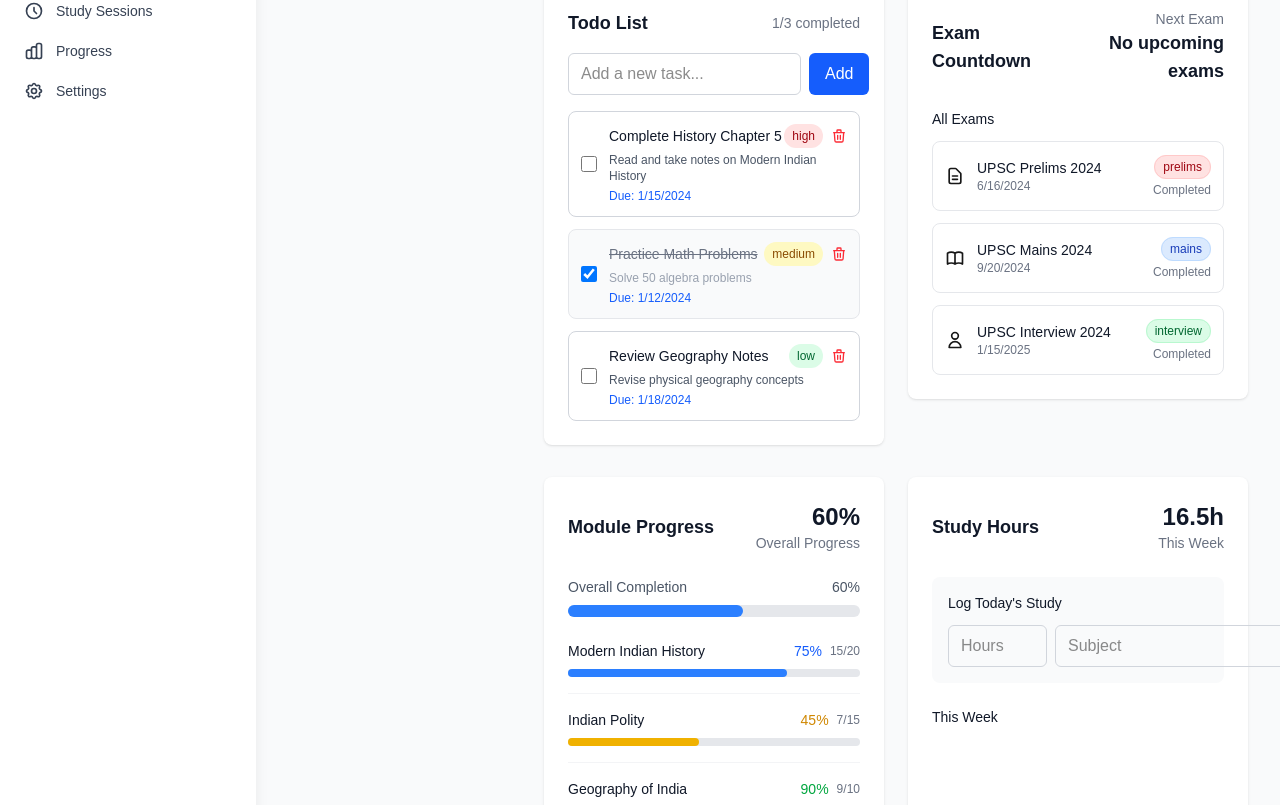
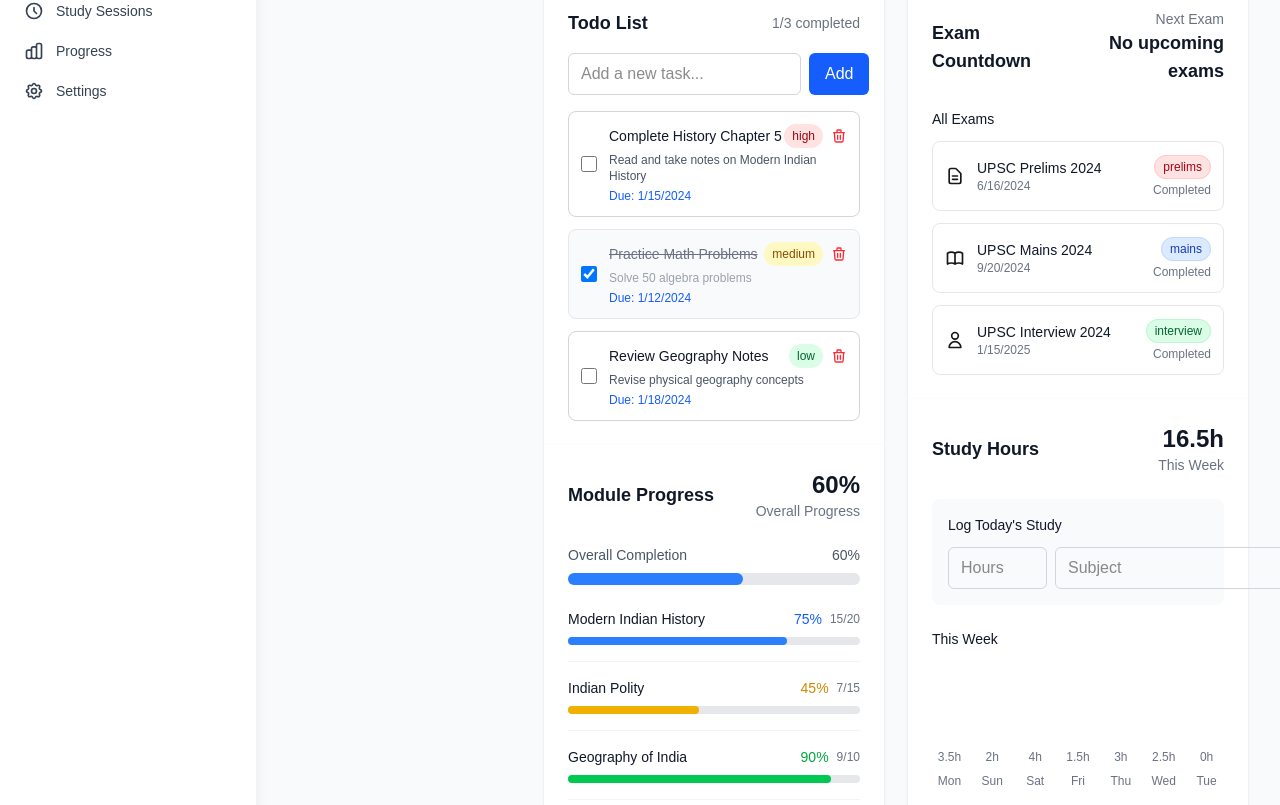
Before and after one commit to chemarish30-afk/study-tracker, a Next.js app in the folder web/: page /dashboard in a window 1280 px wide. Shown: the part 215-1020 px from the top of the page. Built offline with nearby package versions, Linux system fonts and the light colour scheme; sample sign-in values are in the browser's storage.

Commit message:
feat: reorganize dashboard into two seamless columns

```diff
--- a/web/src/app/dashboard/page.tsx
+++ b/web/src/app/dashboard/page.tsx
@@ -106,28 +106,32 @@ export default function DashboardPage() {
               </p>
             </div>
 
-            {/* Dashboard Grid */}
-            <div className="grid grid-cols-1 lg:grid-cols-2 gap-6 mb-8">
+            {/* Dashboard Grid - Two Columns */}
+            <div className="grid grid-cols-1 lg:grid-cols-2 gap-6">
+              {/* Left Column */}
+              <div className="space-y-0">
                 {/* Todo List */}
-              <div className="lg:col-span-1 animate-fade-in-up" style={{ animationDelay: '0.1s' }}>
+                <div className="animate-fade-in-up" style={{ animationDelay: '0.1s' }}>
                   <TodoList />
                 </div>
 
-              {/* Exam Countdown */}
-              <div className="lg:col-span-1 animate-fade-in-up" style={{ animationDelay: '0.3s' }}>
-                <ExamCountdown />
+                {/* Progress Bars */}
+                <div className="animate-fade-in-up" style={{ animationDelay: '0.3s' }}>
+                  <ProgressBars />
                 </div>
               </div>
 
-            <div className="grid grid-cols-1 lg:grid-cols-2 gap-6">
-              {/* Progress Bars */}
-              <div className="lg:col-span-1 animate-fade-in-up" style={{ animationDelay: '0.5s' }}>
-                <ProgressBars />
+              {/* Right Column */}
+              <div className="space-y-0">
+                {/* Exam Countdown */}
+                <div className="animate-fade-in-up" style={{ animationDelay: '0.5s' }}>
+                  <ExamCountdown />
                 </div>
 
                 {/* Study Hours */}
-              <div className="lg:col-span-1 animate-fade-in-up" style={{ animationDelay: '0.7s' }}>
+                <div className="animate-fade-in-up" style={{ animationDelay: '0.7s' }}>
                   <StudyHours />
+                </div>
               </div>
             </div>
           </div>
--- a/web/src/components/dashboard/ExamCountdown.tsx
+++ b/web/src/components/dashboard/ExamCountdown.tsx
@@ -102,7 +102,7 @@ export default function ExamCountdown() {
   const nextExam = getNextExam();
 
   return (
-    <div className="bg-white rounded-lg shadow p-6">
+    <div className="bg-white rounded-lg shadow p-6 rounded-b-none">
       <div className="flex items-center justify-between mb-6">
         <h3 className="text-lg font-semibold text-gray-900">Exam Countdown</h3>
         <div className="text-right">
--- a/web/src/components/dashboard/ProgressBars.tsx
+++ b/web/src/components/dashboard/ProgressBars.tsx
@@ -66,7 +66,7 @@ export default function ProgressBars() {
   );
 
   return (
-    <div className="bg-white rounded-lg shadow p-6">
+    <div className="bg-white rounded-lg shadow p-6 rounded-t-none">
       <div className="flex items-center justify-between mb-6">
         <h3 className="text-lg font-semibold text-gray-900">Module Progress</h3>
         <div className="text-right">
--- a/web/src/components/dashboard/StudyHours.tsx
+++ b/web/src/components/dashboard/StudyHours.tsx
@@ -57,7 +57,7 @@ export default function StudyHours() {
   };
 
   return (
-    <div className="bg-white rounded-lg shadow p-6">
+    <div className="bg-white rounded-lg shadow p-6 rounded-t-none">
       <div className="flex items-center justify-between mb-6">
         <h3 className="text-lg font-semibold text-gray-900">Study Hours</h3>
         <div className="text-right">
--- a/web/src/components/dashboard/TodoList.tsx
+++ b/web/src/components/dashboard/TodoList.tsx
@@ -77,7 +77,7 @@ export default function TodoList() {
   const totalCount = todos.length;
 
   return (
-    <div className="bg-white rounded-lg shadow p-6">
+    <div className="bg-white rounded-lg shadow p-6 rounded-b-none">
       <div className="flex items-center justify-between mb-4">
         <h3 className="text-lg font-semibold text-gray-900">Todo List</h3>
         <span className="text-sm text-gray-500">
```
Lines whose indentation alone changed are shown as unchanged.
